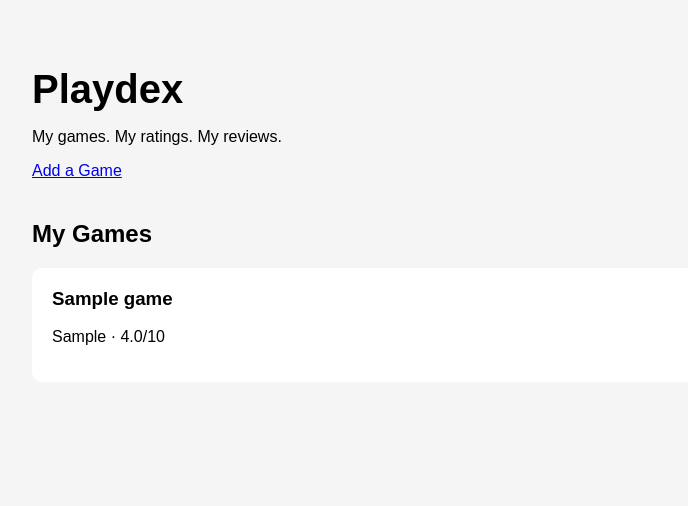
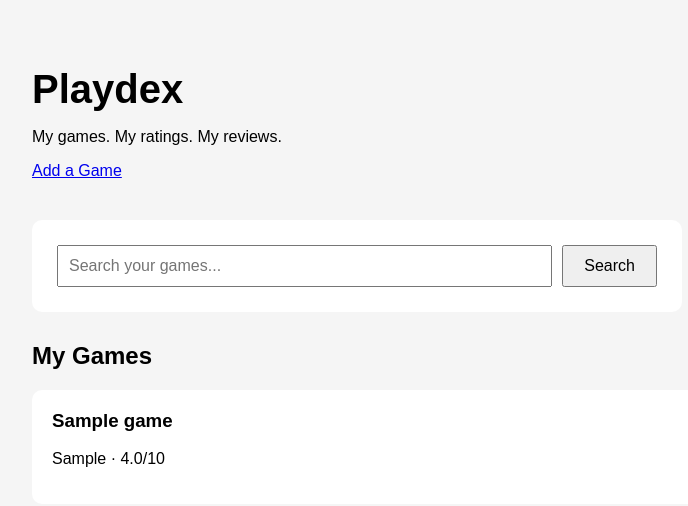
Before and after one commit to joec-swash/Playdex, a Flask app: page / in a window 1280 px wide. Shown: the top 506 px of the page, without its empty margins (158-846 px from the left). Run offline with Flask 3, Linux system fonts and the light colour scheme; tables that the repository leaves empty hold one stand-in row (values such as "Sample post").

Commit message:
Added a search function

```diff
--- a/app.py
+++ b/app.py
@@ -9,16 +9,29 @@ create_table()
 
 @app.route("/")
 def home():
+    search = request.args.get("search", "").strip()
+
     connection = get_connection()
 
-    games = connection.execute("""
-        SELECT * FROM games
-        ORDER BY id DESC
-    """).fetchall()
+    if search:
+        games = connection.execute("""
+            SELECT * FROM games
+            WHERE title LIKE ?
+            ORDER BY id DESC
+        """, (f"%{search}%",)).fetchall()
+    else:
+        games = connection.execute("""
+            SELECT * FROM games
+            ORDER BY id DESC
+        """).fetchall()
 
     connection.close()
 
-    return render_template("index.html", games=games)
+    return render_template(
+        "index.html",
+        games=games,
+        search=search
+    )
 
 
 @app.route("/add", methods=["GET", "POST"])
--- a/static/style.css
+++ b/static/style.css
@@ -125,3 +125,18 @@ button {
 .game-actions .delete-button {
     background-color: #a33;
 }
+
+.search-form {
+    display: flex;
+    gap: 10px;
+    max-width: 600px;
+    margin-bottom: 30px;
+}
+
+.search-form input {
+    flex: 1;
+}
+
+.search-form button {
+    margin-top: 0;
+}
--- a/templates/index.html
+++ b/templates/index.html
@@ -19,6 +19,20 @@
 </header>
 
 <main>
+
+    <form method="GET" action="/" class="search-form">
+
+        <input
+            type="text"
+            name="search"
+            placeholder="Search your games..."
+            value="{{ search }}"
+        >
+
+        <button type="submit">Search</button>
+
+    </form>
+
     <h2>My Games</h2>
 
         {% if games %}
@@ -42,7 +56,11 @@
             {% endfor %}
         {% else %}
 
+    {% if search %}
+        <p>No games found for "{{ search }}".</p>
+    {% else %}
         <p>You haven't added any games yet.</p>
+    {% endif %}
 
 {% endif %}
 
```
Lines whose indentation alone changed are shown as unchanged.
